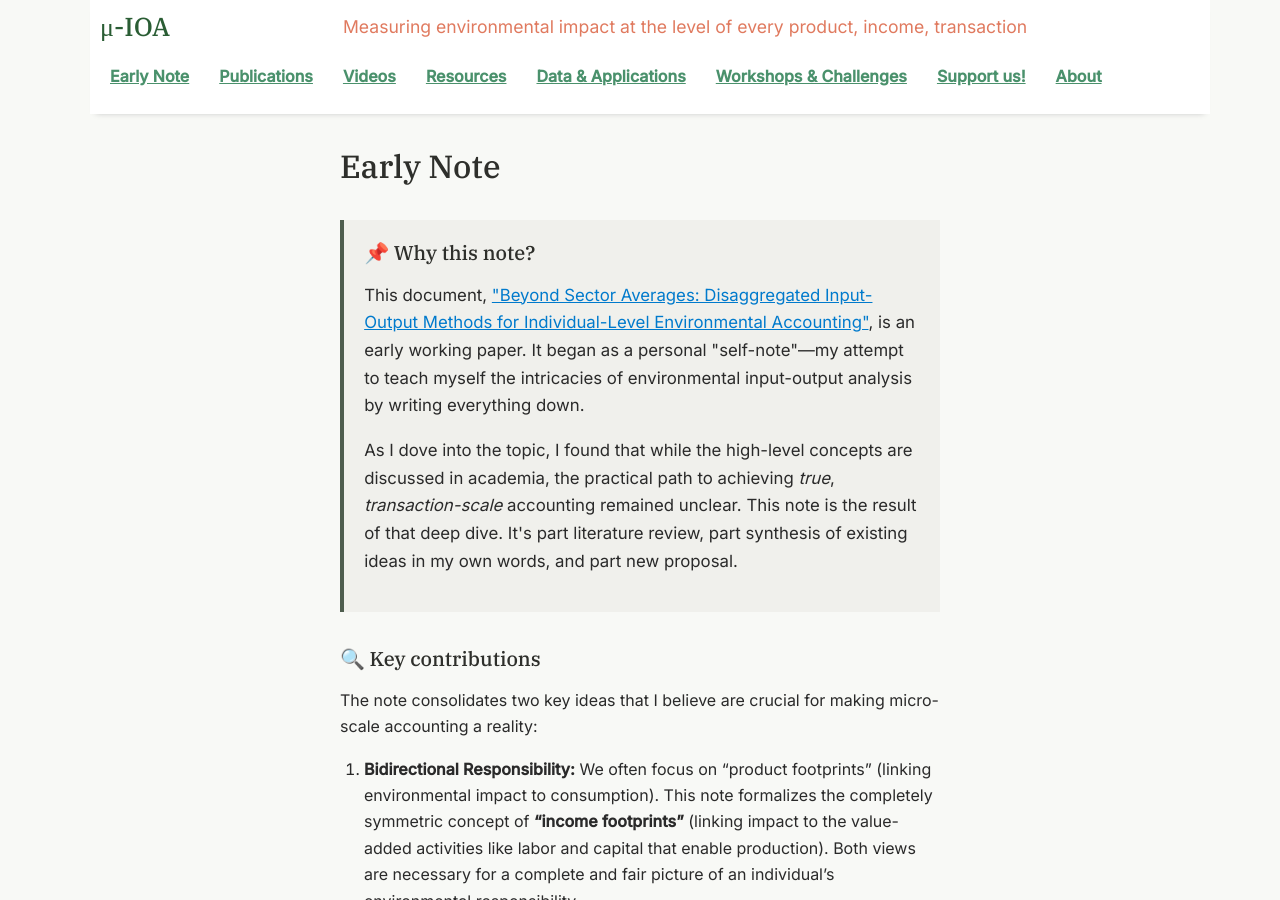
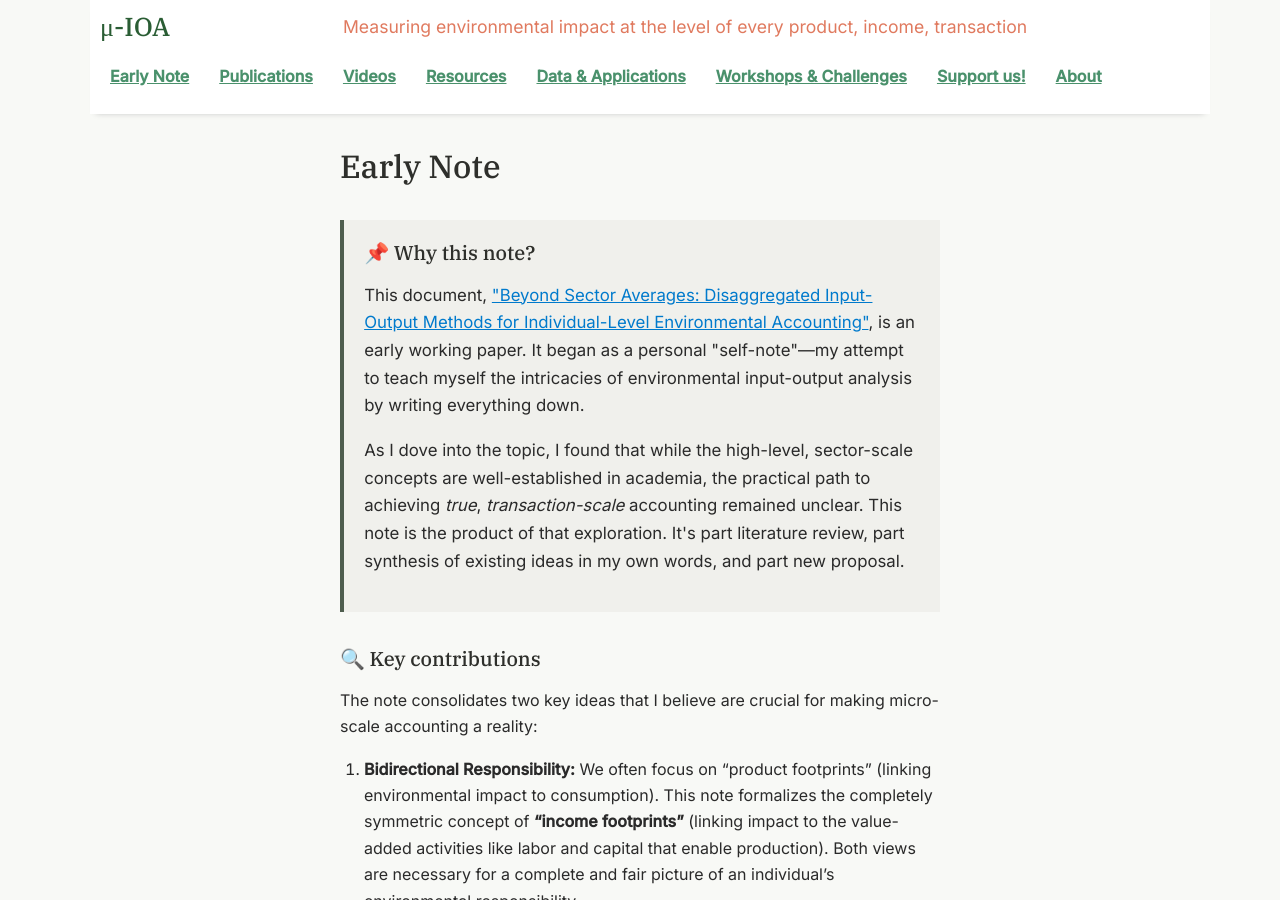
Before and after one commit to drasros/micro-ioa-website, a Jekyll site: the page built from pages/note.md, in a window 1280 px wide and 900 px high. Built offline with Jekyll 4.4.1, drawn with Linux system fonts in a browser that asks for light colours; nearby versions of some CDN libraries.

Commit message:
few things + new version of pdf note

```diff
--- a/_config.yml
+++ b/_config.yml
@@ -9,6 +9,8 @@ highlighter:         rouge
 permalink:           /:title
 plugins:             [jekyll-paginate, jekyll-sitemap, jekyll-feed, jekyll-seo-tag]
 
+url: "https://micro-ioa.org"
+
 # Customise atom feed settings (this is where Jekyll-Feed gets configuration information)
 title:		           "μ-IOA"
 description:	       "a website about transaction-scale environmental accounting"
--- a/pages/note.md
+++ b/pages/note.md
@@ -10,7 +10,7 @@ permalink: /note
     This document, <a href="/assets/pdf/note.pdf">"Beyond Sector Averages: Disaggregated Input-Output Methods for Individual-Level Environmental Accounting"</a>, is an early working paper. It began as a personal "self-note"—my attempt to teach myself the intricacies of environmental input-output analysis by writing everything down.
   </p>
   <p>
-    As I dove into the topic, I found that while the high-level concepts are discussed in academia, the practical path to achieving <em>true</em>, <em>transaction-scale</em> accounting remained unclear. This note is the result of that deep dive. It's part literature review, part synthesis of existing ideas in my own words, and part new proposal.
+    As I dove into the topic, I found that while the high-level, sector-scale concepts are well-established in academia, the practical path to achieving <em>true</em>, <em>transaction-scale</em> accounting remained unclear. This note is the product of that exploration. It's part literature review, part synthesis of existing ideas in my own words, and part new proposal.
   </p>
 </div>
 
```
Also changed, not shown: pages/workshop.md (+1 -1 lines), 1 other file.
